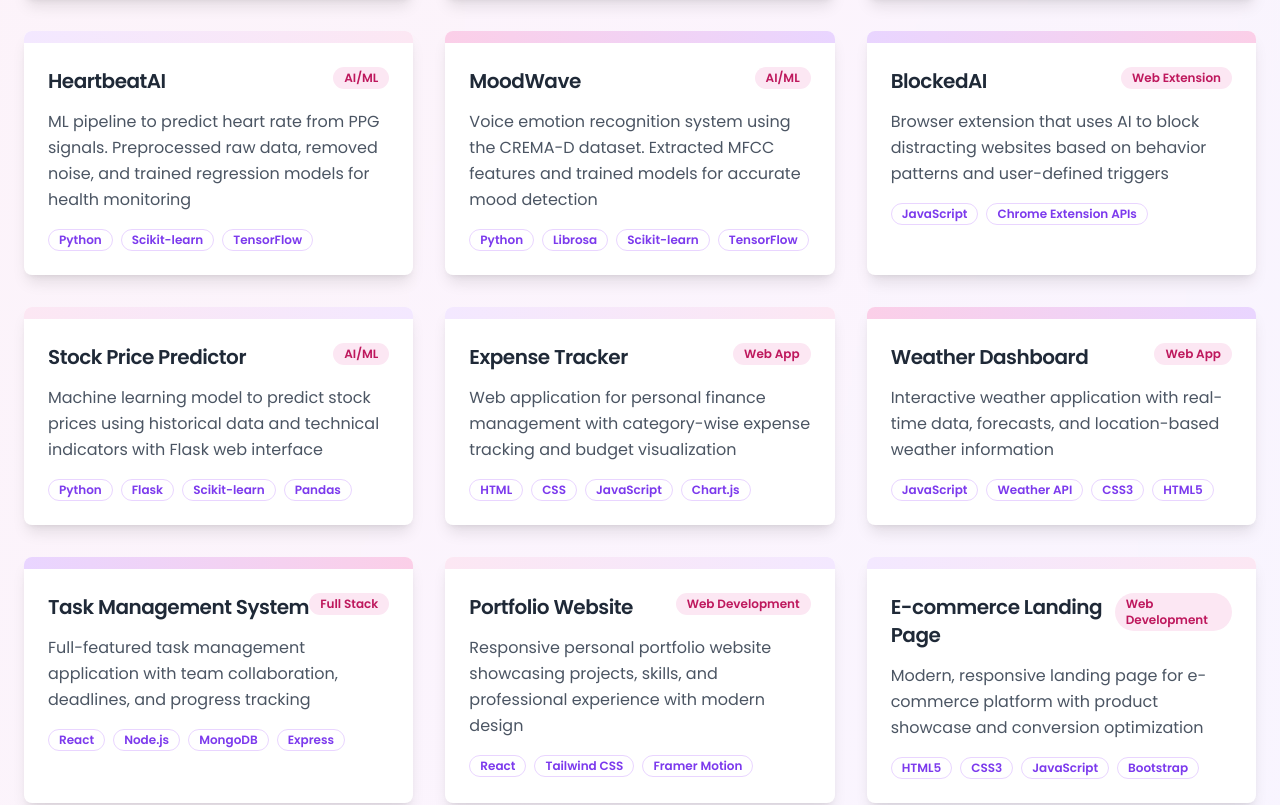
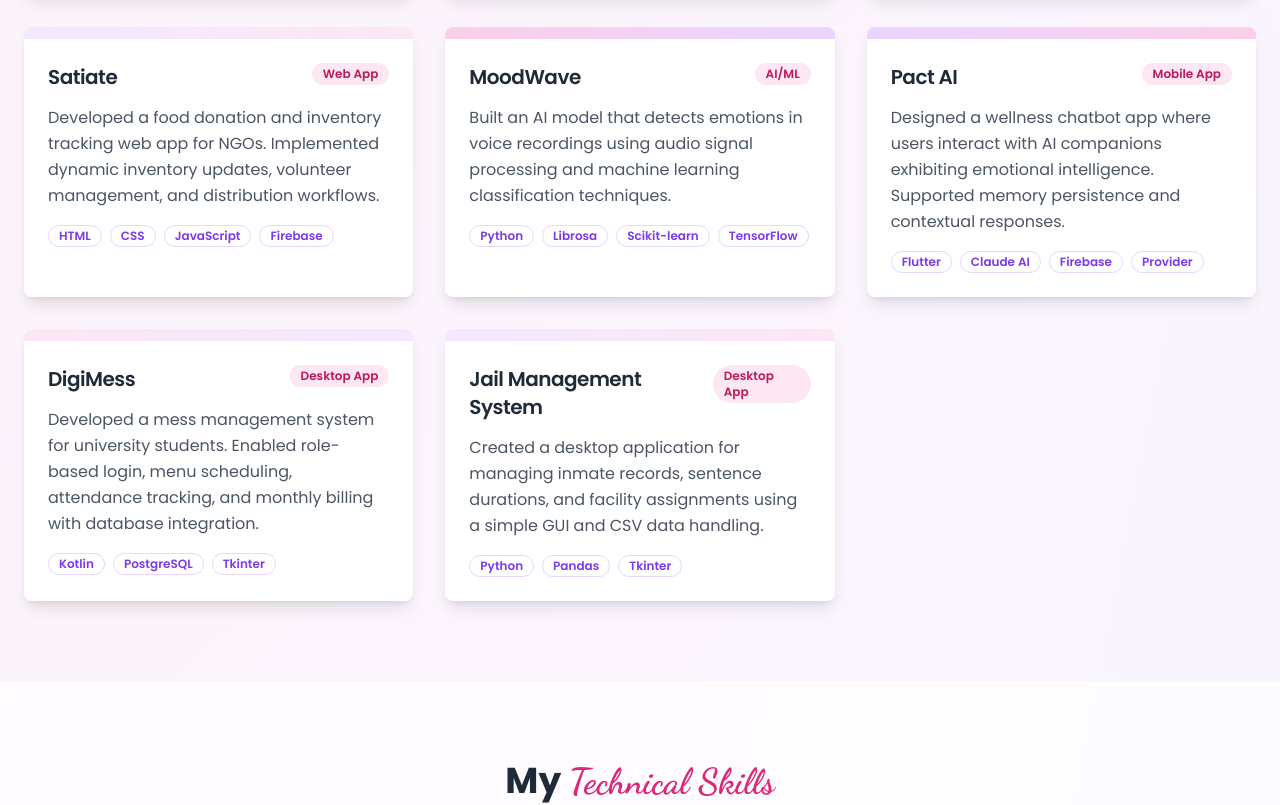
Before and after one commit to hsajid-cs/portfolio-1, a React (Vite) app: page / in a window 1280 px wide. Shown: the part 2080-2885 px from the top of the page. Built offline with nearby package versions, Linux system fonts and the light colour scheme.

Commit message:
Include all projects in the portfolio
Updated the projects section to include all projects with their descriptions and tech stacks.

```diff
--- a/src/pages/Index.tsx
+++ b/src/pages/Index.tsx
@@ -55,87 +55,59 @@ const Index = () => {
 
   const projects = [
     {
-      title: "Pact AI",
-      description: "Mobile app featuring personalized AI companions to boost productivity and emotional wellness. AI bots maintain memory, send check-ins, and interact contextually to build consistency.",
-      tech: ["Flutter", "Claude API", "Firebase"],
-      category: "Mobile App",
-      gradient: "from-purple-200 to-pink-200"
-    },
-    {
       title: "Hand Maestro",
-      description: "Gesture-controlled media player for real-time interaction using accurate hand tracking and dynamic control mechanisms",
+      description: "Developed a real-time gesture-controlled media player. Enabled users to control playback using hand gestures via landmark-based recognition.",
       tech: ["Python", "OpenCV", "MediaPipe"],
       category: "AI/ML",
       gradient: "from-pink-200 to-purple-200"
     },
     {
+      title: "BlockedAI",
+      description: "Created a Chrome extension to block distracting websites using AI-based logic and user-defined blocking schedules. Aimed at enhancing focus and productivity.",
+      tech: ["JavaScript", "Chrome Extension APIs"],
+      category: "Browser Extension",
+      gradient: "from-purple-200 to-pink-200"
+    },
+    {
       title: "AgriTech Lens",
-      description: "AI-based solution to classify soil types and assess crop health. Integrated OpenAI API to deliver actionable farming insights and enhance agricultural productivity",
-      tech: ["Python", "TensorFlow", "MediaPipe", "OpenCV", "OpenAI API"],
+      description: "Built an AI-powered system to classify soil types and detect crop health from images. Integrated OpenAI to generate readable explanations for farmers.",
+      tech: ["Python", "TensorFlow", "OpenCV", "OpenAI API"],
       category: "AI/ML",
       gradient: "from-pink-100 to-purple-100"
     },
     {
-      title: "HeartbeatAI",
-      description: "ML pipeline to predict heart rate from PPG signals. Preprocessed raw data, removed noise, and trained regression models for health monitoring",
-      tech: ["Python", "Scikit-learn", "TensorFlow"],
-      category: "AI/ML",
+      title: "Satiate",
+      description: "Developed a food donation and inventory tracking web app for NGOs. Implemented dynamic inventory updates, volunteer management, and distribution workflows.",
+      tech: ["HTML", "CSS", "JavaScript", "Firebase"],
+      category: "Web App",
       gradient: "from-purple-100 to-pink-100"
     },
     {
       title: "MoodWave",
-      description: "Voice emotion recognition system using the CREMA-D dataset. Extracted MFCC features and trained models for accurate mood detection",
+      description: "Built an AI model that detects emotions in voice recordings using audio signal processing and machine learning classification techniques.",
       tech: ["Python", "Librosa", "Scikit-learn", "TensorFlow"],
       category: "AI/ML",
       gradient: "from-pink-200 to-purple-200"
     },
     {
-      title: "BlockedAI",
-      description: "Browser extension that uses AI to block distracting websites based on behavior patterns and user-defined triggers",
-      tech: ["JavaScript", "Chrome Extension APIs"],
-      category: "Web Extension",
+      title: "Pact AI",
+      description: "Designed a wellness chatbot app where users interact with AI companions exhibiting emotional intelligence. Supported memory persistence and contextual responses.",
+      tech: ["Flutter", "Claude AI", "Firebase", "Provider"],
+      category: "Mobile App",
       gradient: "from-purple-200 to-pink-200"
     },
     {
-      title: "Stock Price Predictor",
-      description: "Machine learning model to predict stock prices using historical data and technical indicators with Flask web interface",
-      tech: ["Python", "Flask", "Scikit-learn", "Pandas"],
-      category: "AI/ML",
+      title: "DigiMess",
+      description: "Developed a mess management system for university students. Enabled role-based login, menu scheduling, attendance tracking, and monthly billing with database integration.",
+      tech: ["Kotlin", "PostgreSQL", "Tkinter"],
+      category: "Desktop App",
       gradient: "from-pink-100 to-purple-100"
     },
     {
-      title: "Expense Tracker",
-      description: "Web application for personal finance management with category-wise expense tracking and budget visualization",
-      tech: ["HTML", "CSS", "JavaScript", "Chart.js"],
-      category: "Web App",
-      gradient: "from-purple-100 to-pink-100"
-    },
-    {
-      title: "Weather Dashboard",
-      description: "Interactive weather application with real-time data, forecasts, and location-based weather information",
-      tech: ["JavaScript", "Weather API", "CSS3", "HTML5"],
-      category: "Web App",
-      gradient: "from-pink-200 to-purple-200"
-    },
-    {
-      title: "Task Management System",
-      description: "Full-featured task management application with team collaboration, deadlines, and progress tracking",
-      tech: ["React", "Node.js", "MongoDB", "Express"],
-      category: "Full Stack",
-      gradient: "from-purple-200 to-pink-200"
-    },
-    {
-      title: "Portfolio Website",
-      description: "Responsive personal portfolio website showcasing projects, skills, and professional experience with modern design",
-      tech: ["React", "Tailwind CSS", "Framer Motion"],
-      category: "Web Development",
-      gradient: "from-pink-100 to-purple-100"
-    },
-    {
-      title: "E-commerce Landing Page",
-      description: "Modern, responsive landing page for e-commerce platform with product showcase and conversion optimization",
-      tech: ["HTML5", "CSS3", "JavaScript", "Bootstrap"],
-      category: "Web Development",
+      title: "Jail Management System",
+      description: "Created a desktop application for managing inmate records, sentence durations, and facility assignments using a simple GUI and CSV data handling.",
+      tech: ["Python", "Pandas", "Tkinter"],
+      category: "Desktop App",
       gradient: "from-purple-100 to-pink-100"
     }
   ];
```
